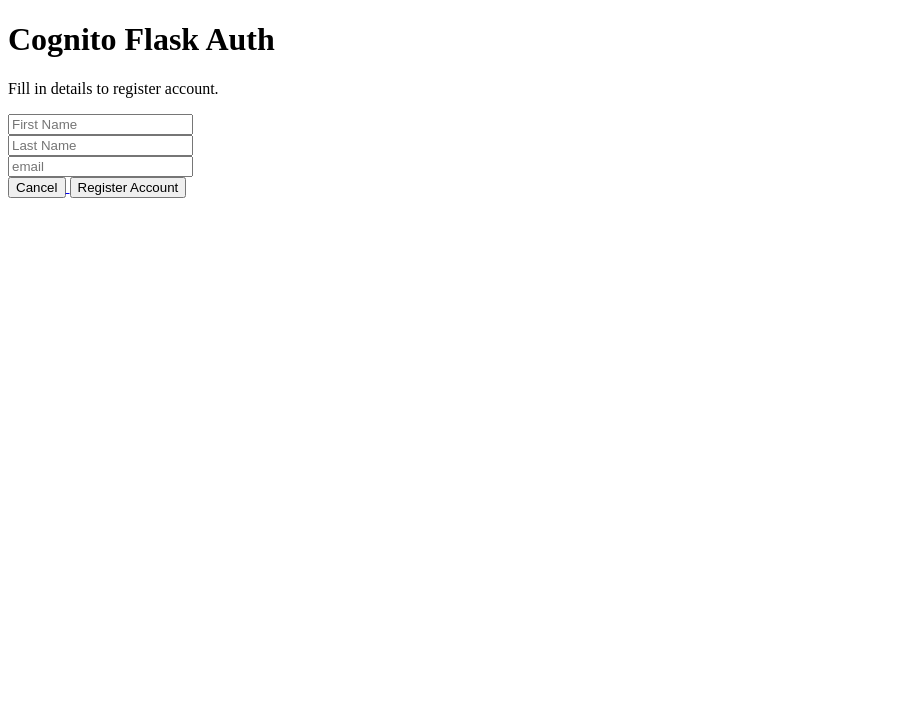
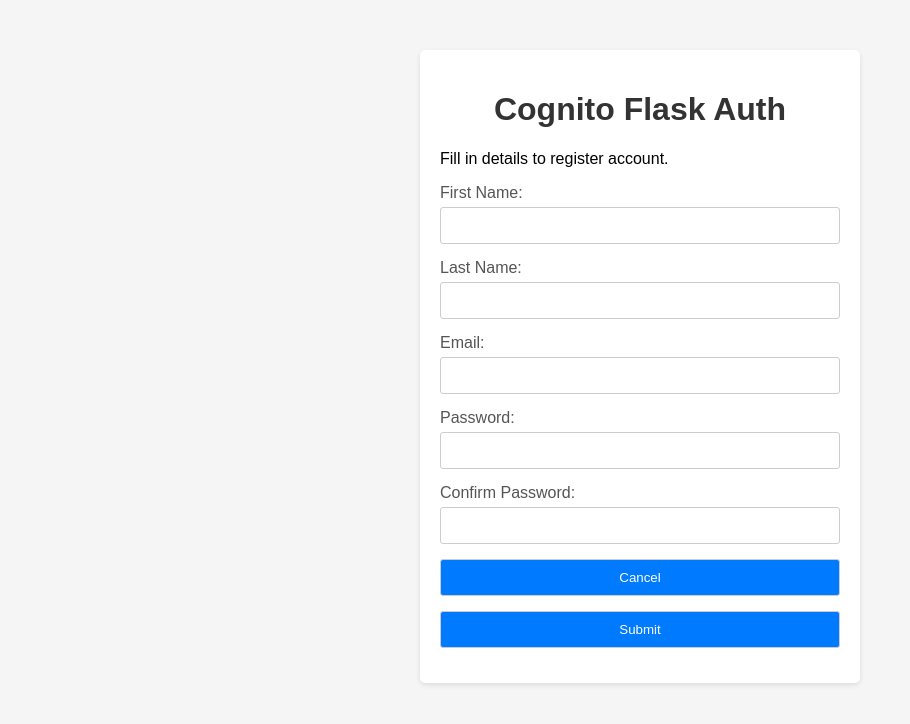
Before and after one commit to lbaiyat/cognito-flask-auth-demo, a Flask app: template templates/registration_page.html in a window 1280 px wide. Shown: the top 724 px of the page, without its empty margins (0-910 px from the left). Run offline with Flask 3, Linux system fonts and the light colour scheme; the template is opened without the code that fills it, so the values that code supplies are empty.

Commit message:
Adding styling changes and finalizing functionality

```diff
--- a/app.py
+++ b/app.py
@@ -1,70 +1,104 @@
-from flask import Flask, render_template, request
+from botocore.exceptions import ClientError
+from flask import Flask, render_template, request, redirect
 from aws_util import create_boto_session, get_user_pool_id, get_cognito_client_id
+import json
+app = Flask(__name__)
+app.session_token = None
+app.user_full_name = None
+app.user_email = None
 
-app = Flask(__name__)
+def clear_auth_details():
+    app.session_token = None
+    app.user_full_name = None
+    app.user_email = None
 
-def create_user_account(session):
+def create_user_account(session, params):
     client = session.client('cognito-idp')
     user_pool_id = get_user_pool_id(client)
 
-    # TODO - add params and parse them
     # Create the new user if the User Pool ID was found
-    if user_pool_id:
-        response = client.admin_create_user(
-            UserPoolId=user_pool_id,
-            Username='email@domain.com',
-            TemporaryPassword='password!',
-            UserAttributes=[
-                {'Name': 'email', 'Value': 'email@domain.com'},
-                {'Name': 'given_name', 'Value': 'First'},
-                {'Name': 'family_name', 'Value': 'Last'}
-            ],
-        )
+    try:
+        if user_pool_id:
+            response = client.admin_create_user(
+                UserPoolId=user_pool_id,
+                Username=params['email'],
+                TemporaryPassword=params['password'],
+                UserAttributes=[
+                    {'Name': 'email', 'Value': params['email']},
+                    {'Name': 'given_name', 'Value': params['firstName']},
+                    {'Name': 'family_name', 'Value': params['lastName']}
+                ],
+            )
+    except client.exceptions.UsernameExistsException:
+        return "UsernameExists"
+    return "Ok"
 
 def authenticate_credentials(session, params):
     client = session.client('cognito-idp')
 
     user_pool_id = get_user_pool_id(client)
     client_id = get_cognito_client_id(client, user_pool_id)
-    # TODO - add params and parse them
-
     try:
         # Call the admin_initiate_auth method with the user's email and password
         response = client.initiate_auth(
-            # UserPoolId=user_pool_id,
             ClientId=client_id,
             AuthFlow='USER_PASSWORD_AUTH',
             AuthParameters={
-                'USERNAME': 'jdoe6@gmail.com',
-                'PASSWORD': 'passWord100!'
+                'USERNAME': params['email'],
+                'PASSWORD': params['password']
             }
         )
+        app.session_token = response['Session']
+        user_attributes = json.loads(response['ChallengeParameters']['userAttributes'])
+        app.user_full_name = user_attributes['given_name'] + ' ' + user_attributes['family_name']
+        app.user_email = user_attributes['email']
     except Exception as e:
         raise e
+    return "Ok"
 
-boto_session = create_boto_session()
+
 @app.route('/')
 def index():
     return render_template('index.html')
 
-@app.route('/registration-page')
+@app.route('/registration')
 def registration():
     return render_template('registration_page.html')
 
+@app.route('/user-profile')
+def user_profile():
+    if app.session_token:
+        return render_template('profile_page.html', data={'name': app.user_full_name})
+    else:
+        return redirect('/')
+
 @app.route('/create-new-user', methods=['POST'])
 def create_new_user():
-    create_user_account(boto_session)
-    return '200'
+
+    params = {
+        'firstName': request.form.get('firstName'),
+        'lastName': request.form.get('lastName'),
+        'email': request.form.get('email'),
+        'password': request.form.get('password'),
+    }
+    response = create_user_account(app.boto_session, params)
+    return response
 
 @app.route('/authenticate', methods=['POST'])
 def authenticate():
-    params = []
-    try:
-        authenticate_credentials(boto_session, params)
-        return 'SUCCESS'
-    except Exception as e:
-        return 'INVALID USERNAME OR PASSWORD'
+    params = {
+        'email': request.form.get('email'),
+        'password': request.form.get('password'),
+    }
+    response = authenticate_credentials(app.boto_session, params)
+    return response
 
+@app.route('/logout', methods=['POST'])
+def logout():
+    clear_auth_details()
+    return render_template('index.html')
 
 if __name__ == '__main__':
+    clear_auth_details()
+    app.boto_session = create_boto_session()
     app.run(debug=True)
--- /dev/null
+++ b/static/styles.css
@@ -0,0 +1,64 @@
+body {
+    font-family: Arial, sans-serif;
+    margin: 0;
+    padding: 0;
+    background-color: #f5f5f5;
+}
+
+.container {
+    max-width: 400px;
+    margin: 50px auto;
+    background-color: #fff;
+    padding: 20px;
+    border-radius: 5px;
+    box-shadow: 0 2px 5px rgba(0, 0, 0, 0.1);
+}
+
+h1 {
+    text-align: center;
+    color: #333;
+}
+
+label {
+    display: block;
+    margin-bottom: 5px;
+    color: #555;
+}
+
+input[type="text"],
+input[type="email"],
+input[type="password"],
+input[type="submit"],
+button {
+    width: 100%;
+    padding: 10px;
+    margin-bottom: 15px;
+    border: 1px solid #ccc;
+    border-radius: 3px;
+    box-sizing: border-box;
+}
+
+input[type="submit"],
+button {
+    background-color: #007bff;
+    color: #fff;
+    cursor: pointer;
+}
+
+input[type="submit"]:hover,
+button:hover {
+    background-color: #0056b3;
+}
+
+.register-link {
+    text-align: center;
+}
+
+.register-link a {
+    color: #007bff;
+    text-decoration: none;
+}
+
+.register-link a:hover {
+    text-decoration: underline;
+}
--- a/templates/registration_page.html
+++ b/templates/registration_page.html
@@ -4,27 +4,90 @@
     <meta charset="UTF-8">
     <meta name="viewport" content="width=device-width, initial-scale=1.0">
     <title>My Flask App</title>
+    <script src="https://code.jquery.com/jquery-3.6.0.min.js"></script>
+    <link rel="stylesheet" href="{{ url_for('static', filename='styles.css') }}"> <!-- Link to external CSS file -->
 </head>
 <body>
-    <h1>Cognito Flask Auth</h1>
-    <p>Fill in details to register account.</p>
-    <div>
-        <input id="firstName" type="text" placeholder="First Name">
+    <div class="container">
+        <h1>Cognito Flask Auth</h1>
+        <p>Fill in details to register account.</p>
+
+        <form id="myForm" action="/create-new-user" method="POST">
+            <label for="firstName">First Name:</label>
+            <input type="text" id="firstName" name="firstName">
+
+            <label for="lastName">Last Name:</label>
+            <input type="text" id="lastName" name="lastName">
+
+            <label for="email">Email:</label>
+            <input type="email" id="email" name="email">
+
+            <label for="password">Password:</label>
+            <input type="password" id="password" name="password">
+
+            <label for="confirmPassword">Confirm Password:</label>
+            <input type="password" id="confirmPassword" name="confirmPassword">
+
+            <div class="buttons">
+                <a href="/">
+                    <button type="button" class="cancel-btn">Cancel</button>
+                </a>
+                <input type="submit" value="Submit">
+            </div>
+        </form>
     </div>
-    <div>
-        <input id="lastName" type="text" placeholder="Last Name">
-    </div>
-    <div>
-        <input id="email" type="text" placeholder="email">
-    </div>
-        <span>
-            <a href="/">
-                <button>Cancel</button>
-            </a>
-        </span>
-        <span>
-            <button>Register Account</button>
-        </span>
-    </div>
+
+    <script>
+        $(document).ready(function () {
+            $('#myForm').submit(function (event) {
+                event.preventDefault(); // Prevent the default form submission
+
+                if (validateForm()) {
+                    $.ajax({
+                        type: 'POST',
+                        url: '/create-new-user',
+                        data: $('#myForm').serialize(),
+                        success: function (response) {
+                            if (response === "Ok") {
+                                setTimeout(function () {
+                                    alert("New account created successfully");
+                                    window.location.href = '/';
+                                }, 100);
+                            } else if (response === "UsernameExists") {
+                                alert("Email is already registered")
+                            }
+                        },
+                        error: function (response) {
+                            setTimeout(function () {
+                                // Catch all
+                                alert('Account creation failed')
+                            }, 100);
+                        },
+                    });
+                }
+            });
+
+            function validateForm() {
+                var firstName = document.getElementById("firstName").value;
+                var lastName = document.getElementById("lastName").value;
+                var email = document.getElementById("email").value;
+                var password = document.getElementById("password").value;
+                var confirmPassword = document.getElementById("confirmPassword").value;
+
+
+                if (firstName === "" || lastName === "" || email === "" || password === "" || confirmPassword === "") {
+                    alert("Please fill in all fields");
+                    return false;
+                } else if (password !== confirmPassword) {
+                    alert("Passwords do not match.");
+                    return false;
+                } else if (password.length < 8) {
+                    alert("Passwords must be at least 8 characters");
+                    return false;
+                }
+                return true;
+            }
+        });
+    </script>
 </body>
 </html>
```
Also changed, not shown: templates/index.html (+59 -16 lines), templates/not_found_page.html (deleted, +0 -11 lines), templates/profile_page.html (added, +40 -0 lines), controller/cognito_wrapper.py (deleted).
